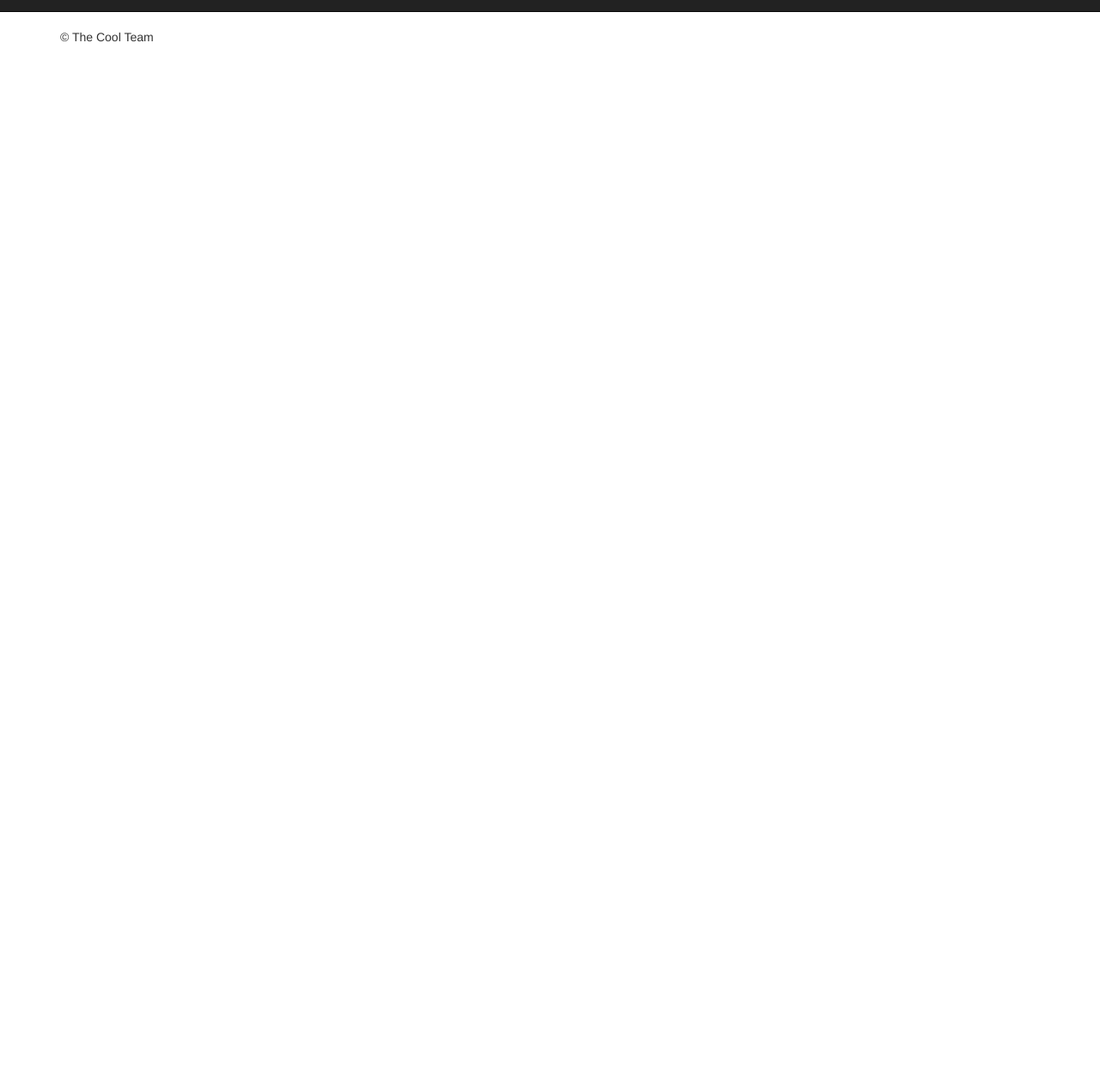
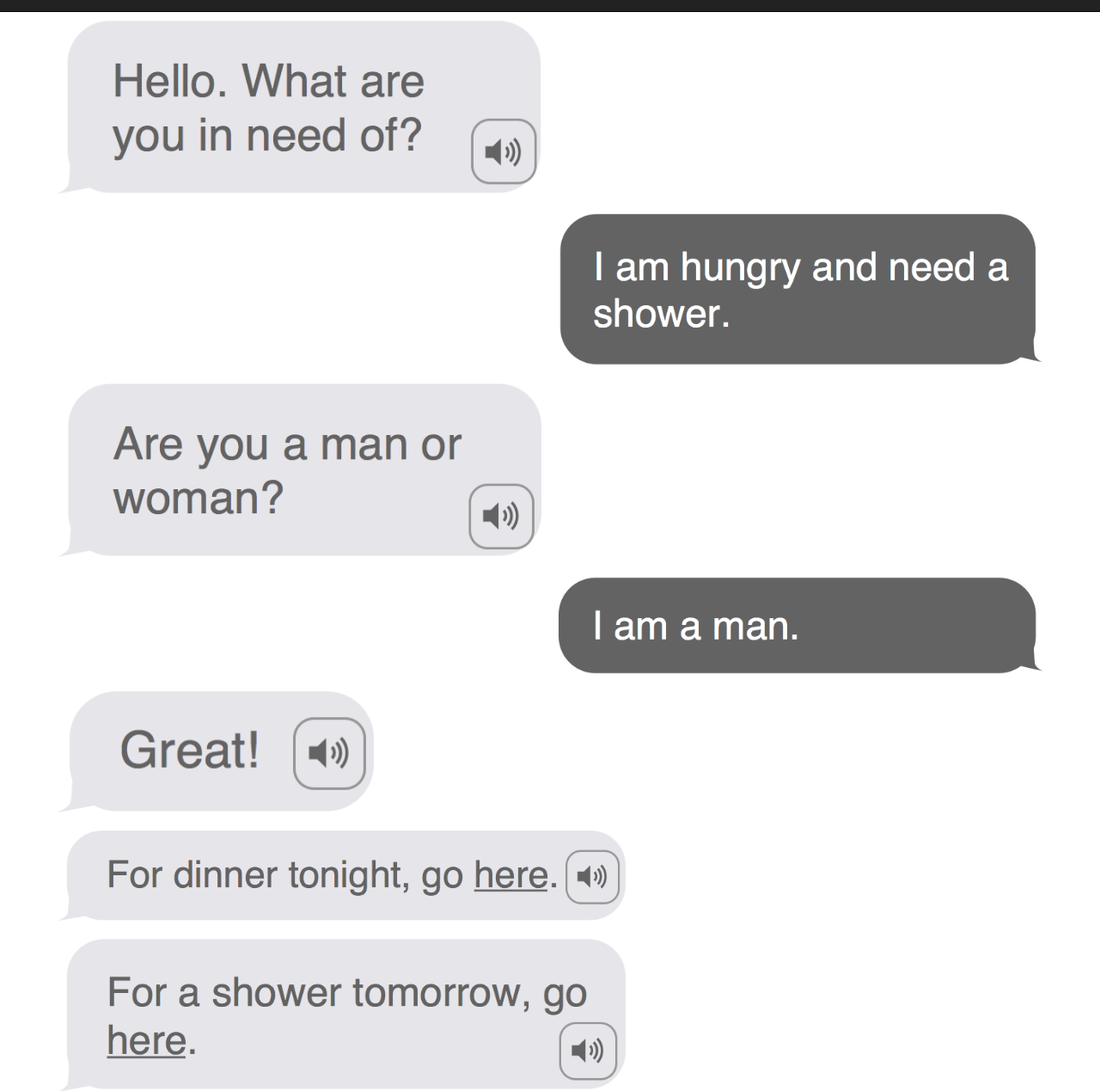
Before and after one commit to nathaneidelson/CS247_Project2, a plain HTML site: page chat.html in a window 1280 px wide. Shown: the part 37-1306 px from the top of the page at 86% size. Before the commit the page ends 800 px from the top, so only its background shows below. Drawn offline with nearby package versions, Linux system fonts and the light colour scheme.

Commit message:
updated chat

```diff
--- a/chat.html
+++ b/chat.html
@@ -35,14 +35,33 @@
     <div class="container">
       <!-- Example row of columns -->
 
-    <table class="table">
+      <div class="row">
+        <img src="images/AIMessage1.png" class="col-xs-6 chat-bubble">
+      </div>
 
-        <tbody>
+      <div class="row">
+        <img src="images/UserMessage1.png" class="col-xs-6 chat-bubble pull-right">
+      </div>
 
+      <div class="row">
+        <img src="images/AIMessage2.png" class="col-xs-6 chat-bubble">
+      </div>
 
+      <div class="row">
+        <img src="images/UserMessage2.png" class="col-xs-6 chat-bubble pull-right">
+      </div>
 
-        </tbody>
-      </table>
+      <div class="row">
+        <img src="images/AIMessage3.png" class="col-xs-4 chat-bubble">
+      </div>
+
+      <div class="row clickable-row">
+        <img src="images/AIMessage4.png" class="col-xs-7 chat-bubble">
+      </div>
+
+      <div class="row">
+        <img src="images/AIMessage5.png" class="col-xs-7 chat-bubble">
+      </div>
 
 
       <footer>
@@ -56,8 +75,15 @@
     <!-- Placed at the end of the document so the pages load faster -->
     <script src="https://ajax.googleapis.com/ajax/libs/jquery/1.11.3/jquery.min.js"></script>
     <script>window.jQuery || document.write('<script src="../../assets/js/vendor/jquery.min.js"><\/script>')</script>
-    <script src="../../dist/js/bootstrap.min.js"></script>
-    <!-- IE10 viewport hack for Surface/desktop Windows 8 bug -->
-    <script src="../../assets/js/ie10-viewport-bug-workaround.js"></script>
+    <script src="bootstrap.min.js"></script>
+
+    <script>
+    $(document).ready(function($) {
+        $(".clickable-row").click(function() {
+            window.document.location = $(this).data("href");
+        });
+    });
+    </script>
+
   </body>
 </html>
--- a/style.css
+++ b/style.css
@@ -12,3 +12,7 @@ body {
 .navbar-header {
 	text-align: center;
 }
+
+.chat-bubble {
+	padding: 10px;
+}
```
Also changed, not shown: images/AIMessage1.png (renamed from images/AI Message 1.png), images/AIMessage2.png (renamed from images/AI Message 2.png), images/AIMessage3.png (renamed from images/AI Message 3.png), images/AIMessage4.png (renamed from images/AI Message 4.png), images/AIMessage5.png (renamed from images/AI Message 5.png), images/UserMessage1.png (renamed from images/User Message 1.png), images/UserMessage2.png (renamed from images/User Message 2.png), 1 other file.
